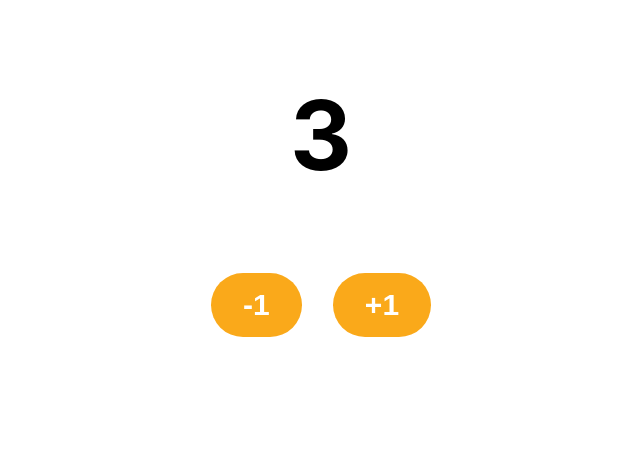
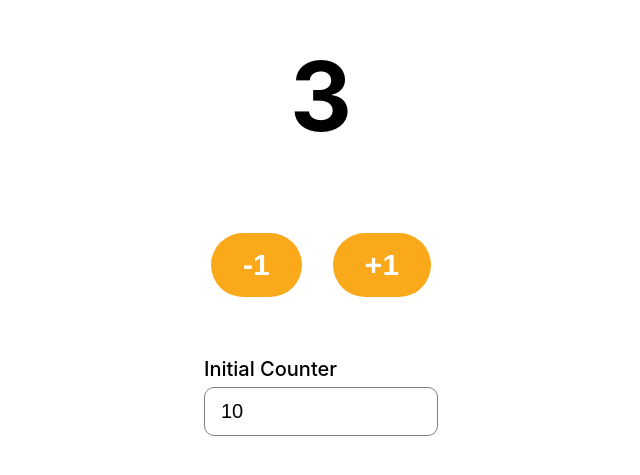
Before and after one commit to Skooldio/skooldio-react-hooks, a React (Create React App) app: page / in a window 1280 px wide. Shown: the part 203-678 px from the top of the page, without its empty margins (319-959 px from the left). Built offline with nearby package versions, Linux system fonts and the light colour scheme.

Commit message:
✨ Effect Hook - Cleanup

```diff
--- a/src/CounterPage.js
+++ b/src/CounterPage.js
@@ -1,16 +1,22 @@
 import { useState, useEffect } from "react";
-import { Wrapper, CounterText, Button } from "./Components";
+import { Wrapper, CounterText, Button, Label, Input } from "./Components";
 
 export const CounterPage = () => {
-  const [counter, setCounter] = useState(10);
+  const [initialCounter, setInitialCounter] = useState(10);
+  const [counter, setCounter] = useState(initialCounter);
 
   useEffect(() => {
-    setInterval(() => {
+    setCounter(initialCounter);
+    const id = setInterval(() => {
+      console.log("Countdown:", initialCounter);
       setCounter((prevCounter) =>
         prevCounter > 0 ? prevCounter - 1 : prevCounter
       );
     }, 1000);
-  }, []);
+    return () => {
+      clearInterval(id);
+    };
+  }, [initialCounter]);
 
   return (
     <Wrapper>
@@ -23,6 +29,13 @@ export const CounterPage = () => {
           +1
         </Button>
       </div>
+      <Label>
+        <span>Initial Counter</span>
+        <Input
+          value={initialCounter}
+          onChange={(e) => setInitialCounter(e.target.value)}
+        />
+      </Label>
     </Wrapper>
   );
 };
```
